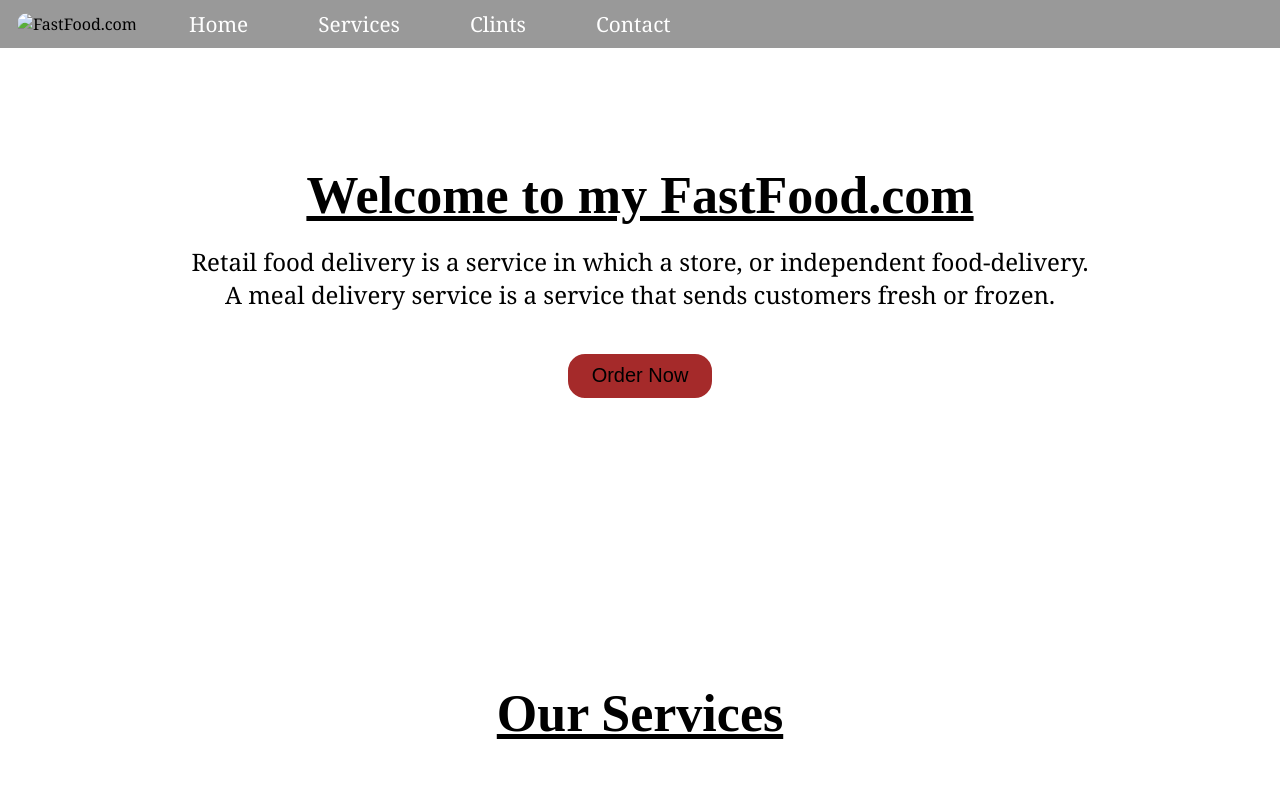
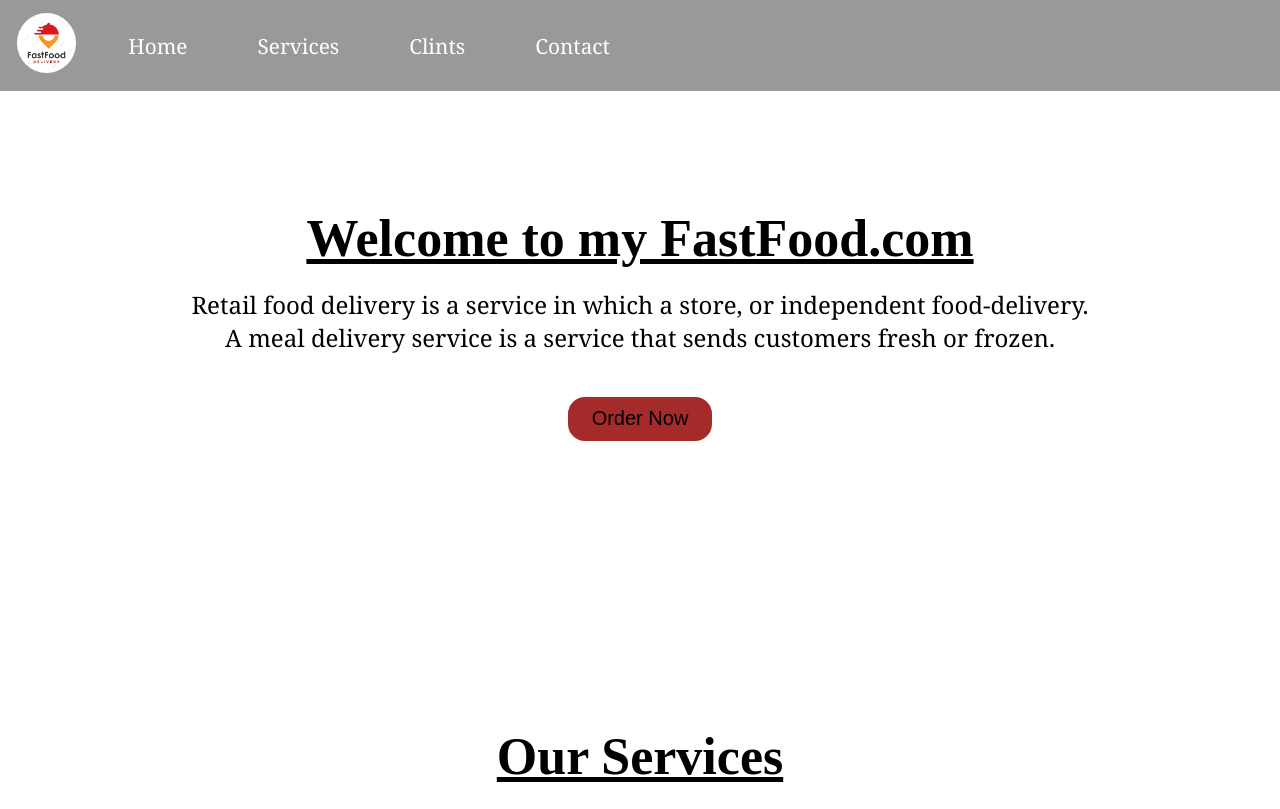
Before and after one commit to Ayush-Boss/ak1, a plain HTML site: page index.html in a window 1280 px wide. Shown: the top 809 px of the page. Drawn offline with Linux system fonts and the light colour scheme; files that its build step writes are made by us from their sources; files whose address does not match are found by name.

Commit message:
Update index.html

```diff
--- a/index.html
+++ b/index.html
@@ -6,16 +6,16 @@
     <meta http-equiv="X-UA-Compatible" content="IE=edge">
     <meta name="viewport" content="width=device-width, initial-scale=1.0">
     <title>FastFood.com</title>
-    <link rel="shortcut icon" href="Image/Favicon.ico" type="image/x-icon">
-    <link rel="stylesheet" href="Css/style.css">
-    <link rel="stylesheet" media="screen and (max-width: 1068px)" href="Css/Phone.css">
+    <link rel="shortcut icon" href="Favicon.ico" type="image/x-icon">
+    <link rel="stylesheet" href="style.css">
+    <link rel="stylesheet" media="screen and (max-width: 1068px)" href="Phone.css">
 </head>
 
 <body>
     <header>
         <nav id="navbar">
             <div id="logo">
-                <img src="image/Logo.jpeg" alt="FastFood.com">
+                <img src="Logo.jpeg" alt="FastFood.com">
             </div>
 
             <ul>
```
